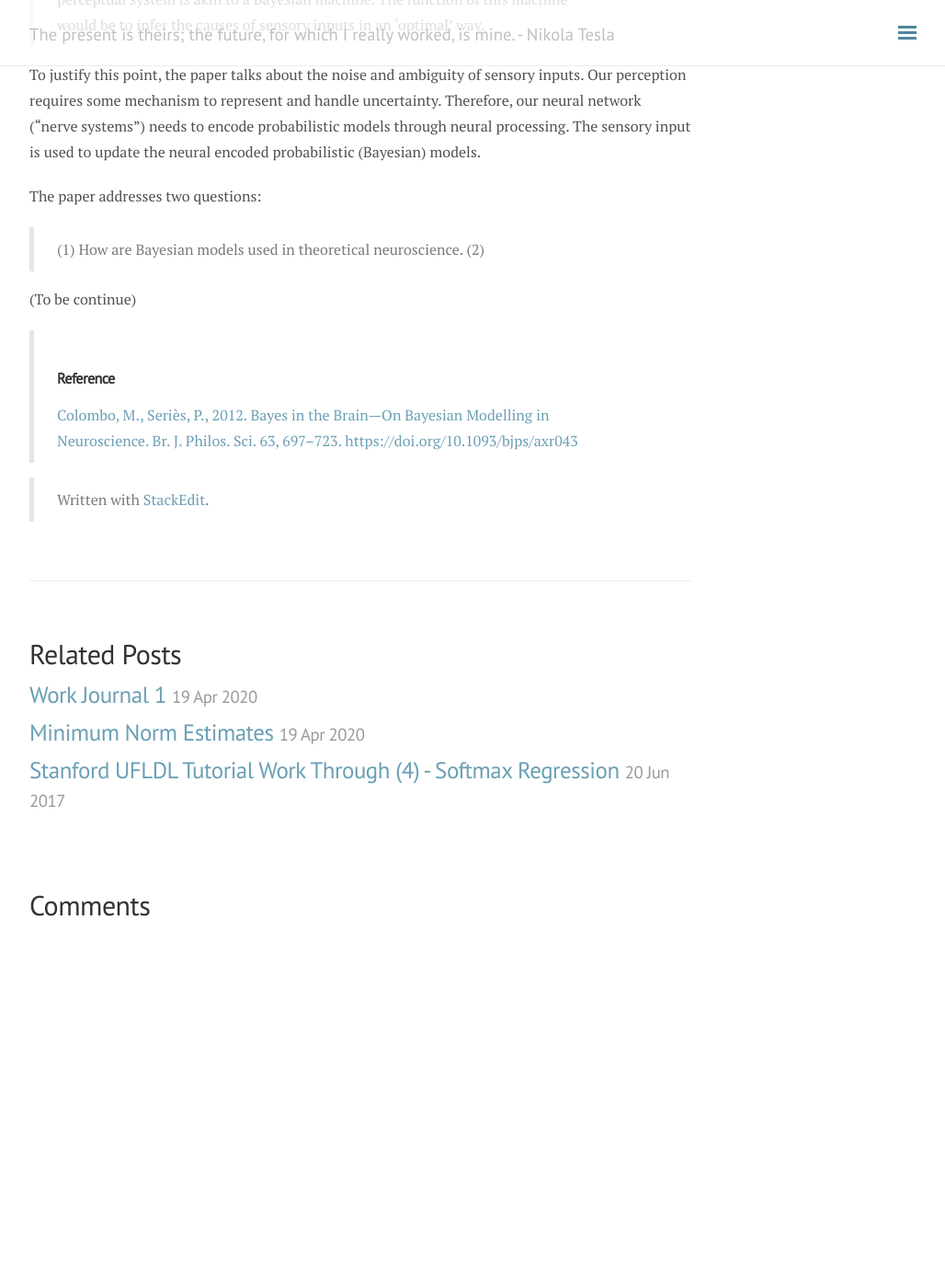
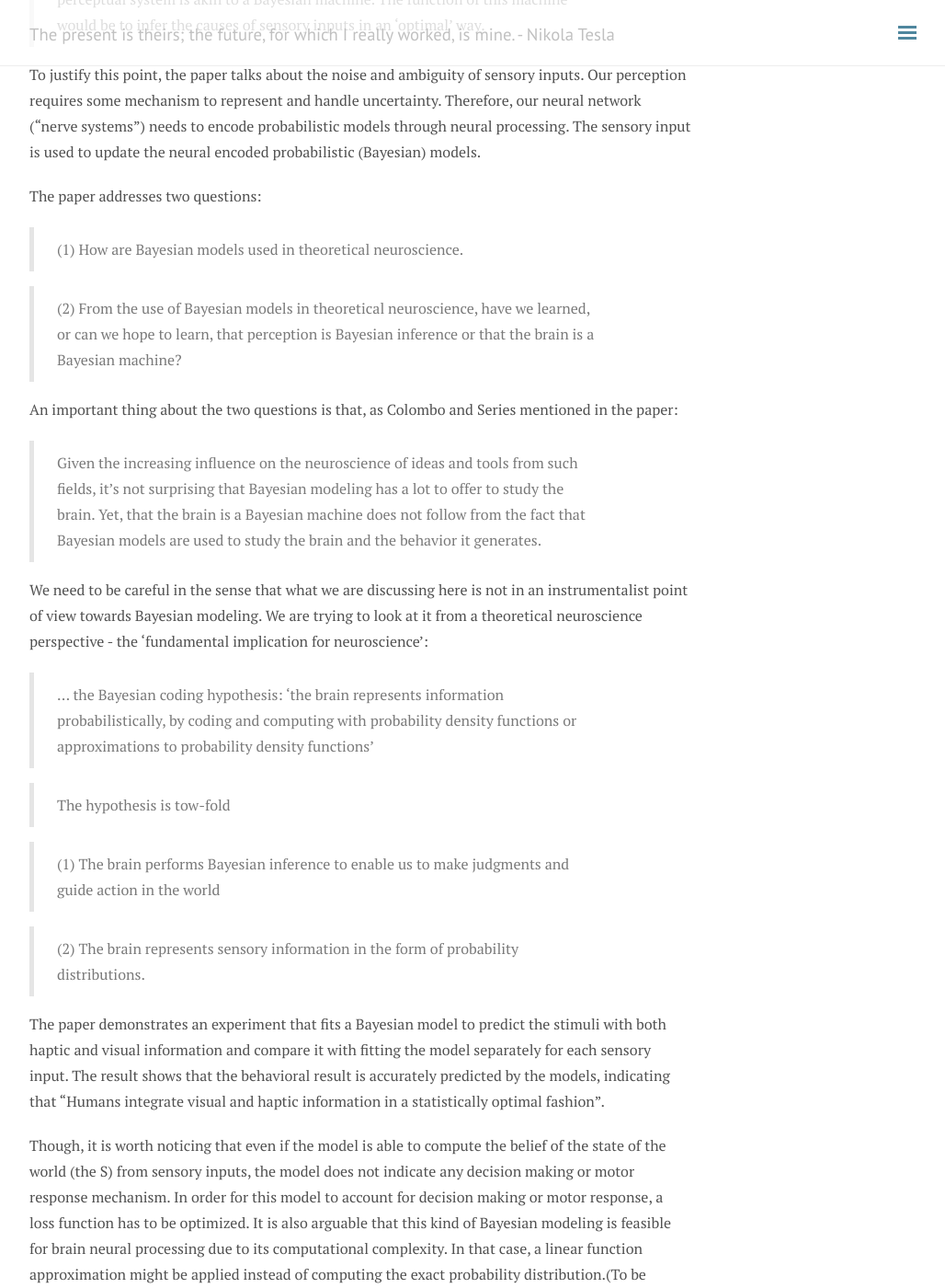
Before and after one commit to andylikescodes/andylikescodes.github.io, a Jekyll site: the page built from _posts/2020-04-18-Baysian-Brain.md, in a window 1280 px wide and 1400 px high, scrolled down 522 px. Shown: the whole window at 92% size, without its empty margins (248-1276 px from the left). Built offline with Jekyll 4.4.1, drawn with Linux system fonts in a browser that asks for light colours; nearby versions of some CDN libraries; comment, search, counter and statistics services are not loaded; before the commit the page ends 1534 px from its top, so only the background shows below that; some of the changed text lies outside the part shown.

Commit message:
_posts/2020-04-18-Baysian-Brain.md updated from https://stackedit.io/

```diff
--- a/_posts/2020-04-18-Baysian-Brain.md
+++ b/_posts/2020-04-18-Baysian-Brain.md
@@ -15,17 +15,45 @@ I am having this thought that the neural network in our brain might encode infor
 
 To justify this point, the paper talks about the noise and ambiguity of sensory inputs. Our perception requires some mechanism to represent and handle uncertainty. Therefore, our neural network (“nerve systems”) needs to encode probabilistic models through neural processing. The sensory input is used to update the neural encoded probabilistic (Bayesian) models.
 
+
 The paper addresses two questions:
+
 > (1) How are Bayesian models used in theoretical neuroscience.
-> (2)
 
-(To be continue)
+> (2) From the use of Bayesian models in theoretical neuroscience, have we learned, or can we hope to learn, that perception is Bayesian inference or that the brain is a Bayesian machine?
+
+
+
+An important thing about the two questions is that, as Colombo and Series mentioned in the paper:
+
+> Given the increasing influence on the neuroscience of ideas and tools from such fields, it’s not surprising that Bayesian modeling has a lot to offer to study the brain. Yet, that the brain is a Bayesian machine does not follow from the fact that Bayesian models are used to study the brain and the behavior it generates.
+
+
+
+We need to be careful in the sense that what we are discussing here is not in an instrumentalist point of view towards Bayesian modeling. We are trying to look at it from a theoretical neuroscience perspective - the ‘fundamental implication for neuroscience’:
+
+> … the Bayesian coding hypothesis: ‘the brain represents information probabilistically, by coding and computing with probability density functions or approximations to probability density functions’
+
+> The hypothesis is tow-fold
+
+> (1) The brain performs Bayesian inference to enable us to make judgments and guide action in the world
+
+> (2) The brain represents sensory information in the form of probability distributions.
+
+
+
+The paper demonstrates an experiment that fits a Bayesian model to predict the stimuli with both haptic and visual information and compare it with fitting the model separately for each sensory input. The result shows that the behavioral result is accurately predicted by the models, indicating that “Humans integrate visual and haptic information in a statistically optimal fashion”.
+
+
+
+Though, it is worth noticing that even if the model is able to compute the belief of the state of the world (the S) from sensory inputs, the model does not indicate any decision making or motor response mechanism. In order for this model to account for decision making or motor response, a loss function has to be optimized. It is also arguable that this kind of Bayesian modeling is feasible for brain neural processing due to its computational complexity. In that case, a linear function approximation might be applied instead of computing the exact probability distribution.(To be continue)
 
 >### Reference
 > [Colombo, M., Seriès, P., 2012. Bayes in the Brain—On Bayesian Modelling in Neuroscience. Br. J. Philos. Sci. 63, 697–723. https://doi.org/10.1093/bjps/axr043](https://www.zotero.org/google-docs/?gGyNfB)
 
 > Written with [StackEdit](https://stackedit.io/).
 <!--stackedit_data:
-eyJoaXN0b3J5IjpbLTE4NTc1OTgwNzAsLTE5MDIxNjA0OCwtMT
-QzMTIyOTU1NCwtMTg4ODczNzM3OCwtNzkxNjA3MTQxXX0=
+eyJoaXN0b3J5IjpbLTc5MjgxMzAzMywtMTg1NzU5ODA3MCwtMT
+kwMjE2MDQ4LC0xNDMxMjI5NTU0LC0xODg4NzM3Mzc4LC03OTE2
+MDcxNDFdfQ==
 -->
```
